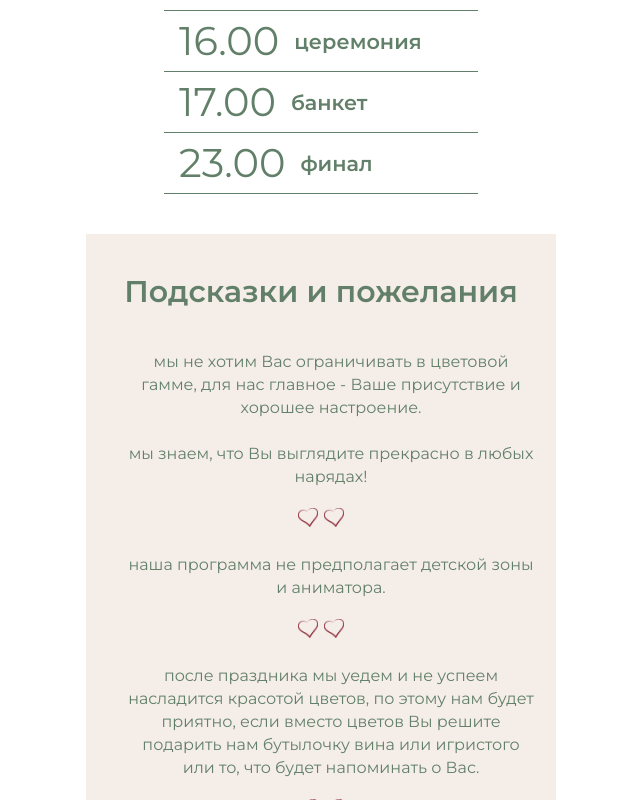
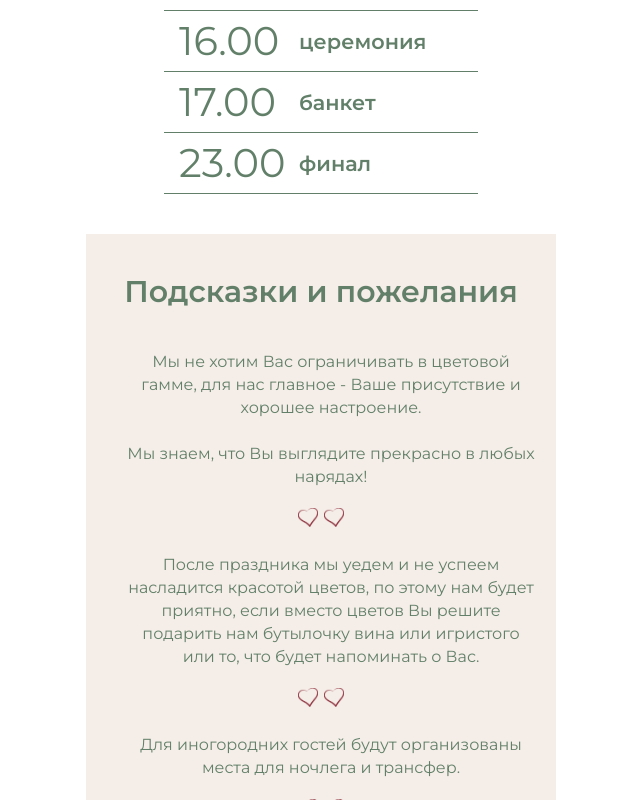
Before and after one commit to MaximMalyavko85/wedding, a React (Create React App) app: page / in a window 1280 px wide. Shown: the part 2020-2820 px from the top of the page, without its empty margins (319-959 px from the left). Built offline with nearby package versions, Linux system fonts and the light colour scheme.

Commit message:
FEAT: minore correction

```diff
--- a/src/App.css
+++ b/src/App.css
@@ -376,12 +376,15 @@ h5.calendar-text {
   padding: 12px 15px;
   width: 66%;
   margin: auto;
+  position: relative;
 }
 
 .timing_item h5 {
   margin-left: 15px;
   font-weight: 600;
   font-size: 1.3rem;
+  position: absolute;
+  left: 120px;
 }
 
 .timing_item h2 {
--- a/src/components/Details.jsx
+++ b/src/components/Details.jsx
@@ -12,22 +12,16 @@ const DetailsSection = () => (
     <h2 className="section_title">Подсказки и пожелания</h2>
 
     <div className="details_item">
-      <h5>мы не хотим Вас ограничивать в цветовой гамме, для нас главное - Ваше присутствие и хорошее настроение.  <br/><br/>
-      мы знаем, что Вы выглядите прекрасно в любых нарядах!</h5>
+      <h5>Мы не хотим Вас ограничивать в цветовой гамме, для нас главное - Ваше присутствие и хорошее настроение.  <br/><br/>
+      Мы знаем, что Вы выглядите прекрасно в любых нарядах!</h5>
     </div>
 
     <img className="divider" src={Image2}/>
     <img className="divider" src={Image2}/>
 
-     <div className="details_item">
-      <h5>наша программа не предполагает детской зоны и аниматора.</h5>
-    </div>
-
-    <img className="divider" src={Image2}/>
-    <img className="divider" src={Image2}/>
 
      <div className="details_item">
-      <h5>после праздника мы уедем и не успеем насладится красотой цветов, по этому нам будет приятно, если вместо цветов Вы решите подарить нам бутылочку вина или игристого или то, что будет напоминать о Вас.
+      <h5>После праздника мы уедем и не успеем насладится красотой цветов, по этому нам будет приятно, если вместо цветов Вы решите подарить нам бутылочку вина или игристого или то, что будет напоминать о Вас.
       </h5>
     </div>
 
@@ -35,8 +29,16 @@ const DetailsSection = () => (
     <img className="divider" src={Image2}/>
 
      <div className="details_item">
-      <h5>Для иногородних гостей будут организованы места для ночлега и трансфер
+      <h5>Для иногородних гостей будут организованы места для ночлега и трансфер.
       </h5>
+    </div>
+
+
+    <img className="divider" src={Image2}/>
+    <img className="divider" src={Image2}/>
+
+      <div className="details_item">
+      <h5>Наша программа не предполагает детской зоны и аниматора.</h5>
     </div>
 
 
```
